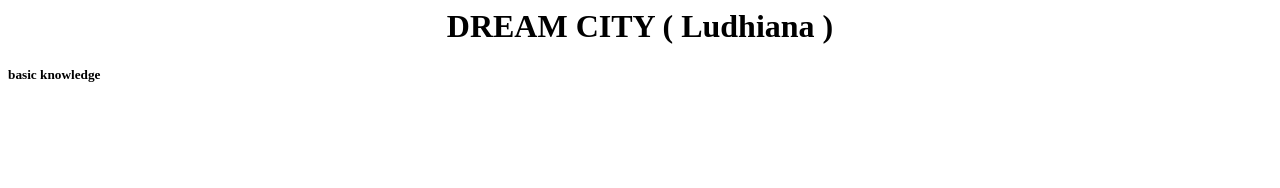
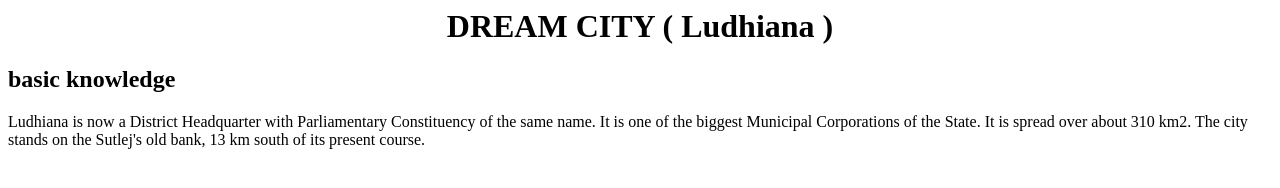
Before and after one commit to STEP-GNDEC/web_development, a plain HTML site: page index.html in a window 1280 px wide. Drawn offline with Linux system fonts and the light colour scheme.

Commit message:
Update index.html

```diff
--- a/index.html
+++ b/index.html
@@ -2,7 +2,9 @@
 
   <body>
     <center><h1> <b>DREAM CITY</b> ( Ludhiana )</h1></center>
-    <h5> basic knowledge </h5>
+    <h2> basic knowledge </h2>
+    <p>Ludhiana is now a District Headquarter with Parliamentary Constituency of the same name. It is one of the biggest Municipal Corporations of the State. It is spread over about 310 km2. The city stands on the Sutlej's old bank, 13 km south of its present course.</p>
+
 
 
     </body>
```
